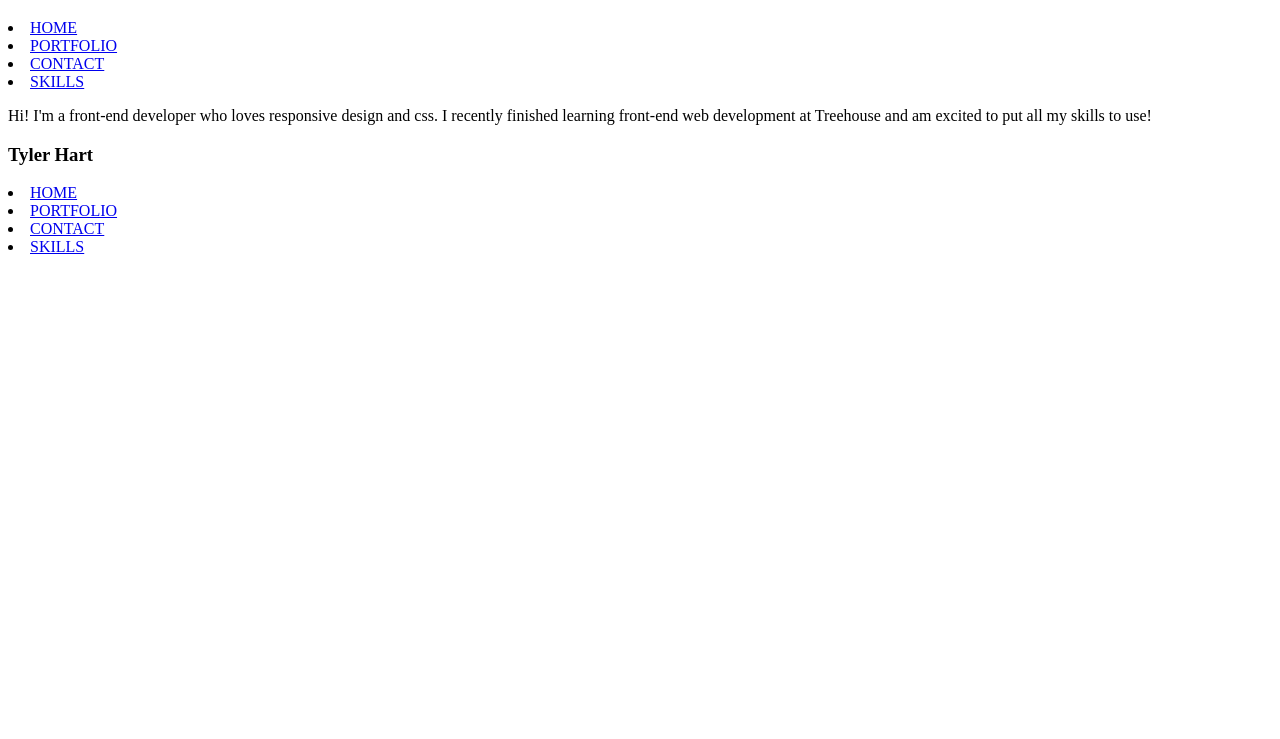
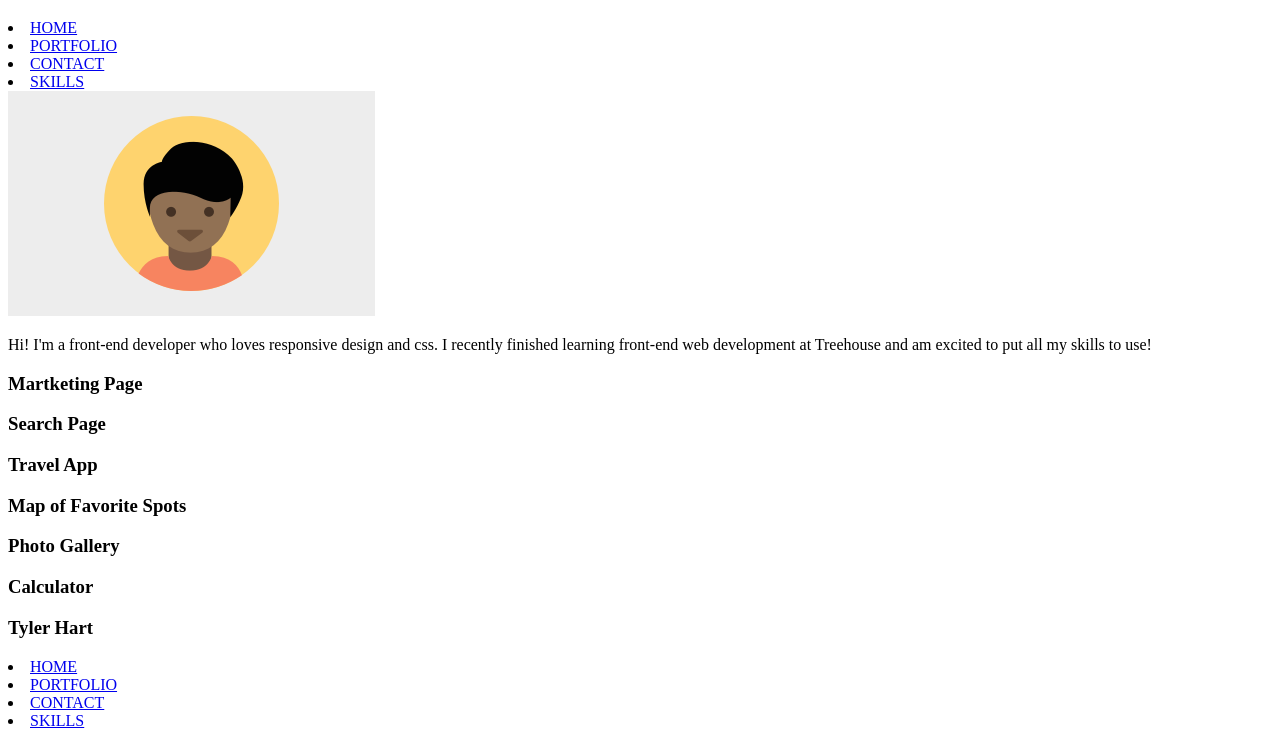
Before and after one commit to tyhart90/project2-frontend-, a plain HTML site: page responsive_layout_v3 (1)/index.html in a window 1280 px wide. Shown: the part 61-800 px from the top of the page. Drawn offline with Linux system fonts and the light colour scheme.

Commit message:
added div classes

```diff
--- a/responsive_layout_v3 (1)/index.html
+++ b/responsive_layout_v3 (1)/index.html
@@ -19,11 +19,57 @@
 <li><a href="#">SKILLS</a></li>
 </nav>
 
+<img src="images/responsive-layout-profile.png" alt="Profile picture of Tyler Hart">
+
+<p> Hi! I'm a front-end developer who loves responsive design and css.
+  I recently finished learning front-end web development at Treehouse and am excited to put all my skills to use!</p>
+
 </header>
 
 <main>
-<p> Hi! I'm a front-end developer who loves responsive design and css.
-  I recently finished learning front-end web development at Treehouse and am excited to put all my skills to use!</p>
+
+<div class="marketingPage">
+<h3>Martketing Page</h3>
+<p></p>
+
+</div>
+
+<div class="searchPage">
+  <h3>Search Page</h3>
+  <p></p>
+
+</div>
+
+
+<div class="travelApp">
+  <h3>Travel App</h3>
+<p></p>
+
+</div>
+
+<div class="mapOfFavoriteSpots">
+  <h3>Map of Favorite Spots</h3>
+  <p></p>
+
+</div>
+
+<div class="photoGallery">
+  <h3>Photo Gallery</h3>
+  <p></p>
+
+</div>
+
+<div class="calculator">
+  <h3>Calculator</h3>
+  <p></p>
+
+</div>
+
+
+
+
+
+
 
 </main>
 
```
Also changed, not shown: 1 other file.
